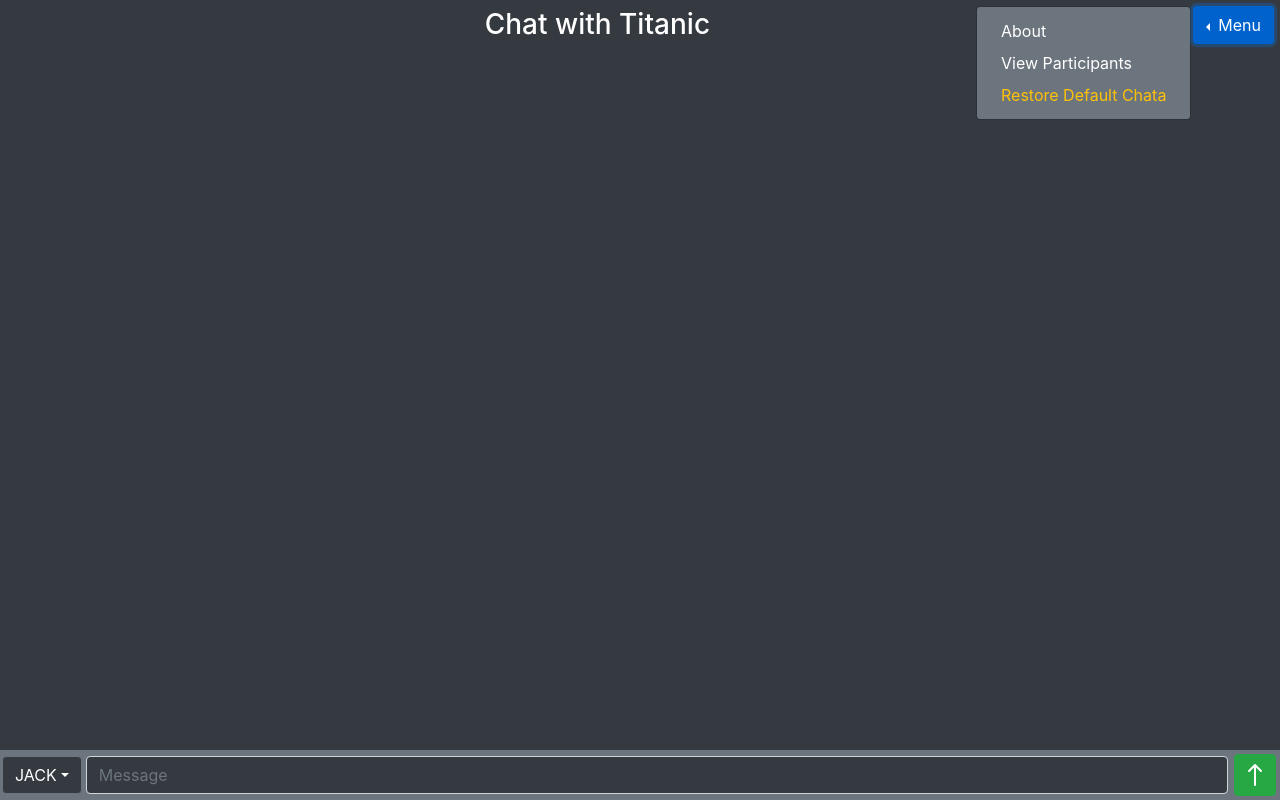
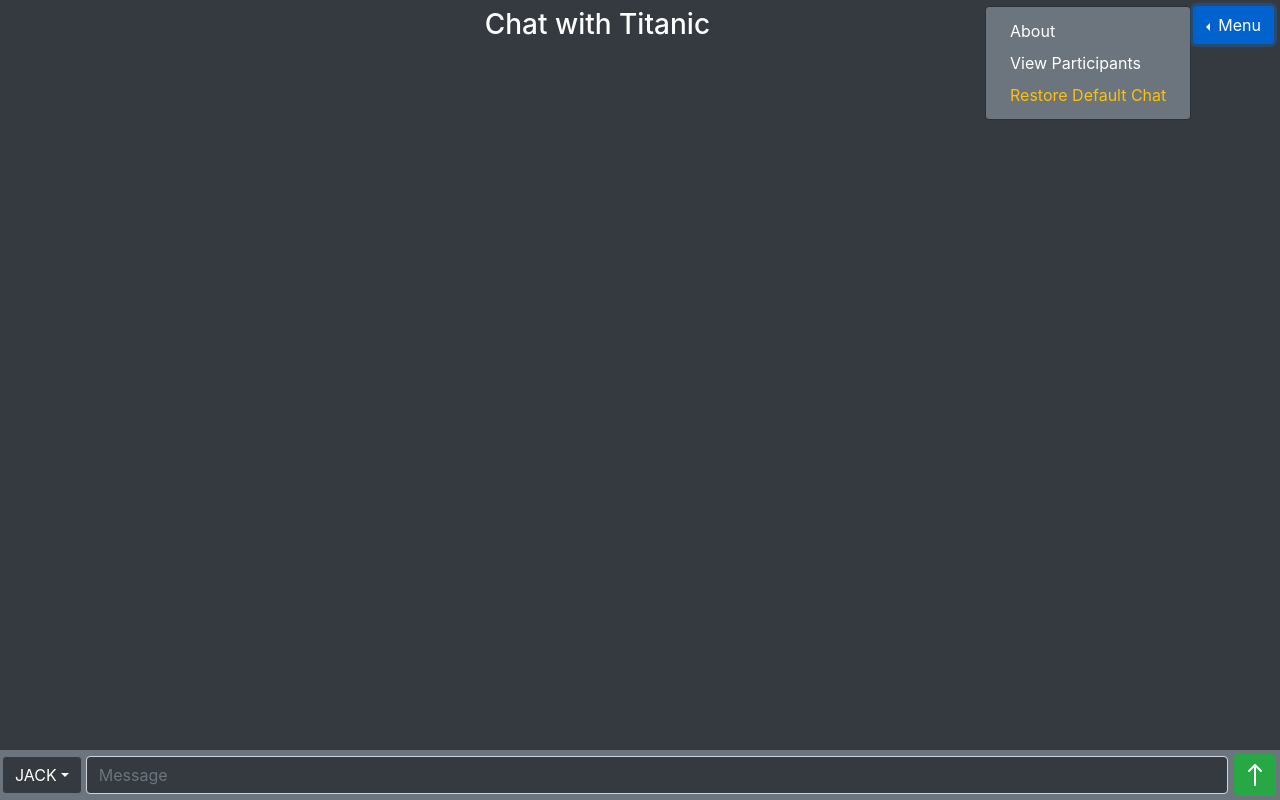
Before and after one commit to Jaeyoung-Kim-Dev/chatwithtitanic, a website: page src/index.html in a window 1280 px wide. Both pictures are taken after a click on the button "Menu". Drawn offline with nearby package versions, Linux system fonts and the light colour scheme; no server answers.

Commit message:
Heroku deploy

```diff
--- a/src/index.html
+++ b/src/index.html
@@ -57,7 +57,7 @@ socket.on('refreshScreen', () => {
                 </button>
                 <button type="button" class="dropdown-item text-warning" data-toggle="modal"
                         data-target="#RestoreModalCenter">
-                    Restore Default Chata
+                    Restore Default Chat
                 </button>
             </div>
         </div>
```
